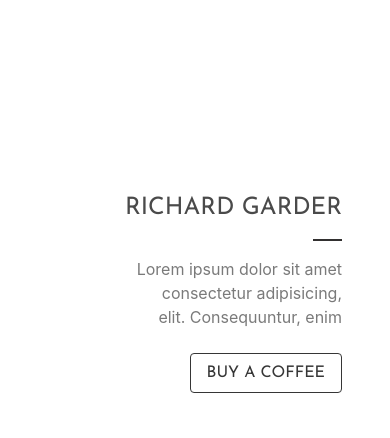
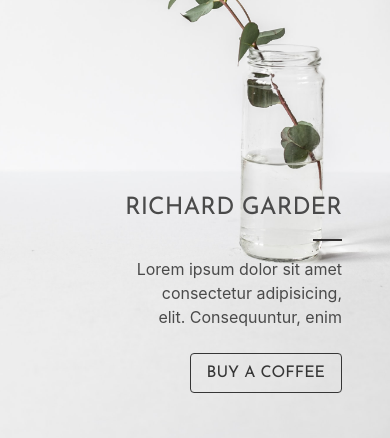
Before and after one commit to Piyush-linux/web-plant, a plain HTML site: page index.html in a window 390 px wide. Shown: the part 403-841 px from the top of the page. Drawn offline with nearby package versions, Linux system fonts and the light colour scheme.

Commit message:
css: @media_img

```diff
--- a/index.html
+++ b/index.html
@@ -5,12 +5,13 @@
     <meta charset="UTF-8">
     <meta name="viewport" content="width=device-width, initial-scale=1.0">
     <title>PLANT</title>
-    <!-- icon -->
-    <script src="https://code.iconify.design/1/1.0.7/iconify.min.js"></script>
+
     <!-- font -->
     <link rel="preconnect" href="https://fonts.googleapis.com">
     <link rel="preconnect" href="https://fonts.gstatic.com" crossorigin>
     <link href="https://fonts.googleapis.com/css2?family=Josefin+Sans:wght@200;300;400;500;600&family=Nothing+You+Could+Do&display=swap" rel="stylesheet">
+    <!-- icon -->
+    <script src="https://code.iconify.design/1/1.0.7/iconify.min.js"></script>
     <!-- bulma -->
     <link rel="stylesheet" href="https://cdnjs.cloudflare.com/ajax/libs/bulma/0.9.3/css/bulma.min.css" integrity="sha512-IgmDkwzs96t4SrChW29No3NXBIBv8baW490zk5aXvhCD8vuZM3yUSkbyTBcXohkySecyzIrUwiF/qV0cuPcL3Q==" crossorigin="anonymous" referrerpolicy="no-referrer" />
     <!-- css -->
@@ -51,7 +52,7 @@
         <div class="hero-footer p-6" style="display:flex">
             <h2 class="subtitle is-4 f1 mb-0">RICHARD GARDER</h2>
             <hr class="my-4">
-            <p class="content p has-text-right has-text-grey">
+            <p class="content p has-text-right has-text-grey-dark">
                 Lorem ipsum dolor sit amet consectetur adipisicing,
                 <br> elit. Consequuntur, enim
             </p>
@@ -180,6 +181,12 @@
             </figure>
         </div>
     </div>
+    <!-- scsribe -->
+    <!-- <section class="section">
+        <div class="container">
+            <h1 class="subtitle">C O N N E C T</h1>
+        </div>
+    </section> -->
     <!-- footer -->
     <footer class="footer">
         <div class="columns is-multiline">
--- a/style.css
+++ b/style.css
@@ -1,14 +1,5 @@
 /* m e d i a */
 
-@media only screen and (max-width: 750px) {
-    .bg {
-        background: url("img/mobile.jpg") no-repeat center / cover;
-    }
-
-    .hide {
-        display: none;
-    }
-}
 
 /* P R E */
 
@@ -61,4 +52,14 @@ hr {
     font-size: 4rem;
 }
 
-.p {}
+/* m e d i a */
+
+@media only screen and (max-width: 750px) {
+    .bg {
+        background: url("img/mobile.jpg") no-repeat fixed center / cover;
+    }
+
+    .hide {
+        display: none;
+    }
+}
```
Also changed, not shown: PLANT.png (added), 1 other file.
